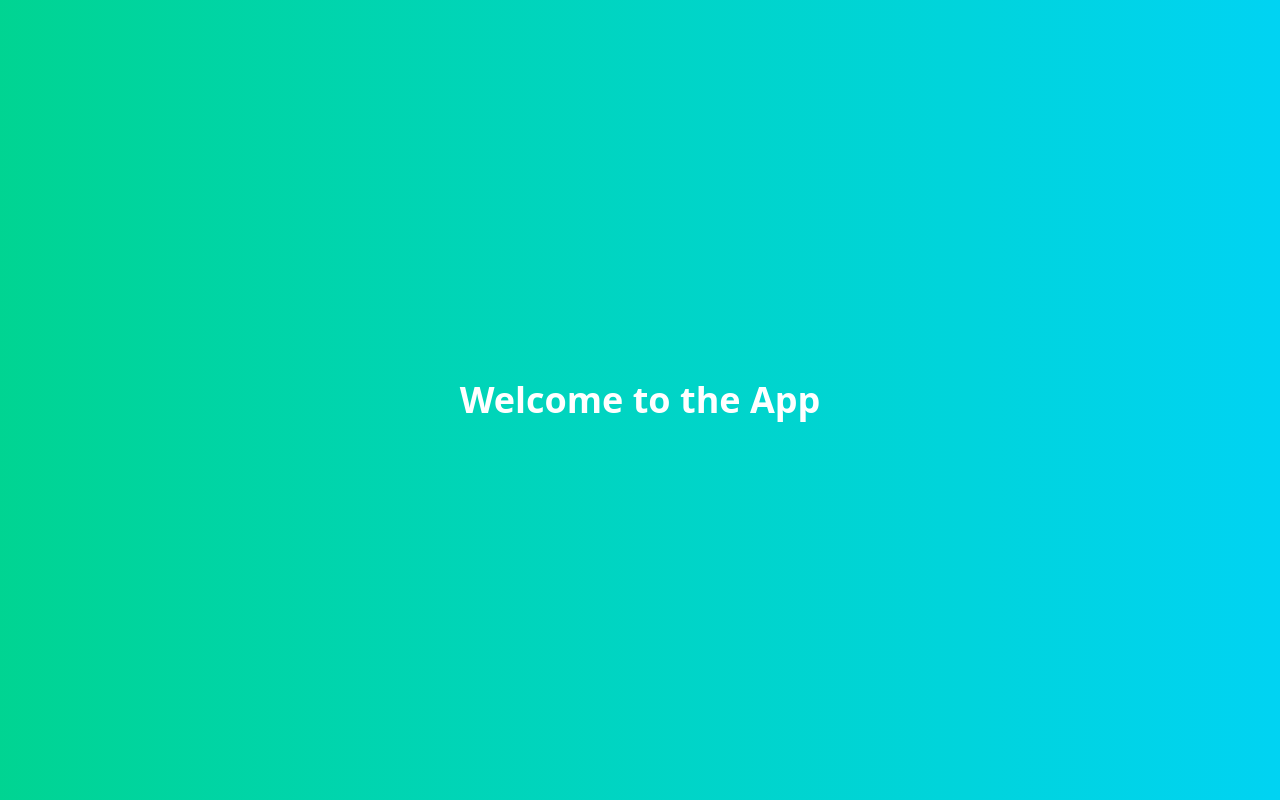
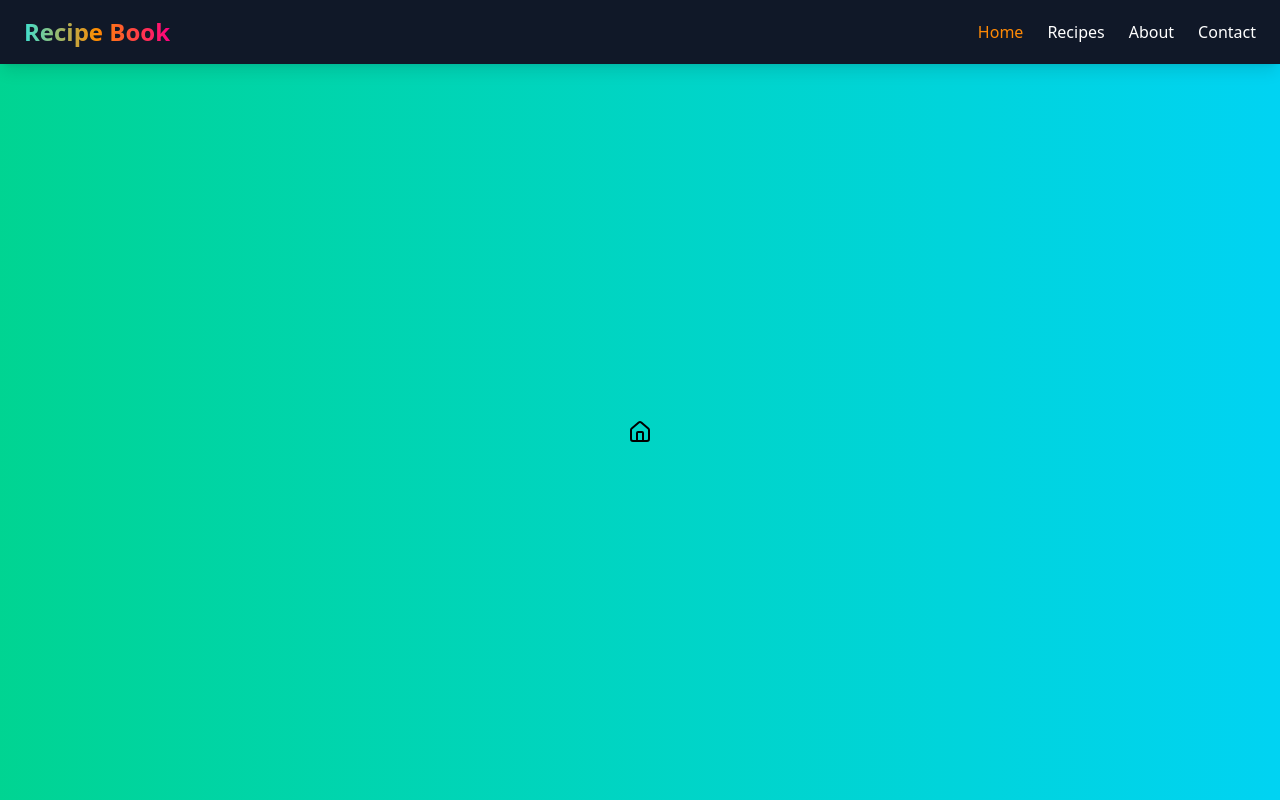
Before and after one commit to avinashshetty123/MindMetrics, a React (Vite) app: page / in a window 1280 px wide. Built offline with nearby package versions, Linux system fonts and the light colour scheme.

Commit message:
add Navbar component and integrate routing in App

```diff
--- a/package.json
+++ b/package.json
@@ -11,9 +11,11 @@
   },
   "dependencies": {
     "@tailwindcss/vite": "^4.0.8",
+    "lucide-react": "^0.475.0",
     "motion": "^12.4.7",
     "react": "^19.0.0",
     "react-dom": "^19.0.0",
+    "react-router": "^7.2.0",
     "tailwindcss": "^4.0.8"
   },
   "devDependencies": {
--- a/src/App.tsx
+++ b/src/App.tsx
@@ -1,6 +1,8 @@
 import { useState } from "react";
 import Preloader from "./components/Preloader";
-
+import { BrowserRouter as Router, Routes, Route } from "react-router";
+import { Home } from "lucide-react";
+import Navbar from "./components/NavBar";
 const App = () => {
   const [loading, setLoading] = useState<boolean>(true);
 
@@ -9,9 +11,14 @@ const App = () => {
       {loading ? (
         <Preloader onFinish={() => setLoading(false)} />
       ) : (
-        <div className="text-center text-white text-4xl font-bold p-10">
-          Welcome to the App
-        </div>
+      <Router>
+        <Navbar/>
+       <main className="mt-16">
+       <Routes>
+          <Route path="/" element={<Home/>} />
+        </Routes>
+       </main>
+      </Router>
       )}
     </div>
   );
--- /dev/null
+++ b/src/components/NavBar.tsx
@@ -0,0 +1,85 @@
+import { useState } from "react";
+import { motion } from "framer-motion";
+import { Menu, X } from "lucide-react";
+import { Link, useLocation } from "react-router";
+
+const Navbar = () => {
+  const [isOpen, setIsOpen] = useState(false);
+  const location = useLocation();
+
+  const navItems = [
+    { name: "Home", path: "/" },
+    { name: "Recipes", path: "/recipes" },
+    { name: "About", path: "/about" },
+    { name: "Contact", path: "/contact" },
+  ];
+
+  return (
+    <nav className="bg-gray-900 text-white fixed w-full top-0 z-50 shadow-lg">
+      <div className="container mx-auto flex items-center justify-between py-4 px-6">
+        <motion.div
+          className="text-2xl font-bold bg-clip-text text-transparent"
+          style={{
+            background: "linear-gradient(to right, #40E0D0, #FF8C00, #FF0080)",
+            WebkitBackgroundClip: "text",
+            color: "transparent",
+          }}
+          initial={{ opacity: 0, y: -20 }}
+          animate={{ opacity: 1, y: 0 }}
+          transition={{ duration: 0.5 }}
+        >
+        Recipe Book
+        </motion.div>
+
+        {/* Desktop Menu */}
+        <ul className="hidden md:flex space-x-6">
+          {navItems.map((item, index) => (
+            <motion.li
+              key={index}
+              className={`cursor-pointer transition duration-300 ${
+                location.pathname === item.path ? "text-orange-400" : ""
+              }`}
+              initial={{ opacity: 0, y: -10 }}
+              animate={{ opacity: 1, y: 0 }}
+              transition={{ delay: index * 0.1 }}
+            >
+              <Link to={item.path}>{item.name}</Link>
+            </motion.li>
+          ))}
+        </ul>
+
+        {/* Mobile Menu Button */}
+        <button className="md:hidden" onClick={() => setIsOpen(!isOpen)}>
+          {isOpen ? <X size={28} /> : <Menu size={28} />}
+        </button>
+      </div>
+
+      {/* Mobile Dropdown Menu */}
+      {isOpen && (
+        <motion.div
+          className="md:hidden bg-gray-800 absolute w-full left-0 top-[60px] py-4 shadow-md"
+          initial={{ height: 0, opacity: 0 }}
+          animate={{ height: "auto", opacity: 1 }}
+          transition={{ duration: 0.3 }}
+        >
+          <ul className="flex flex-col items-center space-y-4">
+            {navItems.map((item, index) => (
+              <motion.li
+                key={index}
+                className="cursor-pointer hover:text-orange-400 transition duration-300"
+                initial={{ opacity: 0, y: -10 }}
+                animate={{ opacity: 1, y: 0 }}
+                transition={{ delay: index * 0.1 }}
+                onClick={() => setIsOpen(false)}
+              >
+                <Link to={item.path}>{item.name}</Link>
+              </motion.li>
+            ))}
+          </ul>
+        </motion.div>
+      )}
+    </nav>
+  );
+};
+
+export default Navbar;
```
Also changed, not shown: 1 other file (tests, documents, lock files or other folders).
